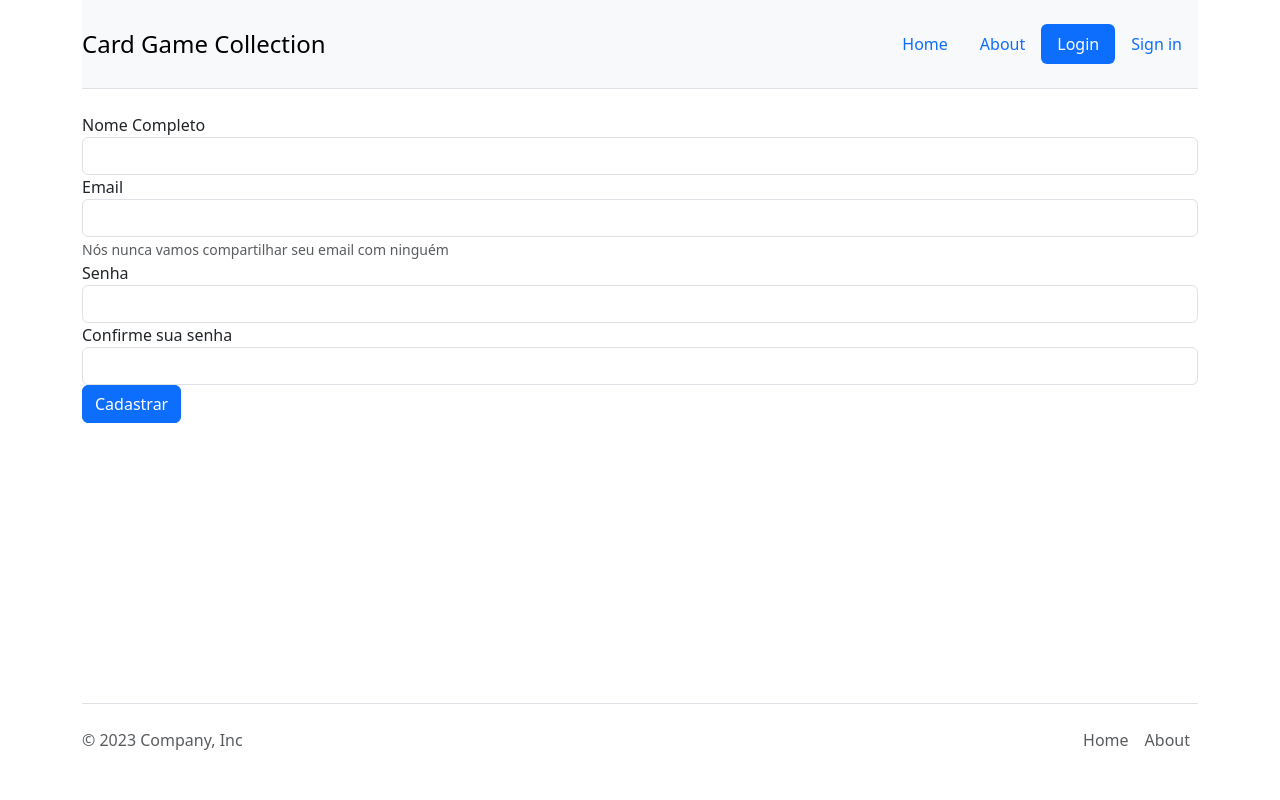
After one commit to Nobre-Lucas/colecao-card-games, a Flask app: page /sign-in in a window 1280 px wide. The commit adds this page. Run offline with Flask 3, Linux system fonts and the light colour scheme; some libraries are stand-ins or nearby versions.

Commit message:
feat: login and sign-in pages

```diff
--- a/app/__init__.py
+++ b/app/__init__.py
@@ -5,4 +5,4 @@ print(__name__)
 app = Flask(__name__)
 
 
-from app.controllers import index
+from app.controllers import index, login, signin
--- a/app/controllers/index.py
+++ b/app/controllers/index.py
@@ -5,4 +5,4 @@ from app import app
 
 @app.route('/')
 def index():
-    return render_template('base.html')
+    return render_template('home.html')
--- /dev/null
+++ b/app/controllers/signin.py
@@ -0,0 +1,7 @@
+from flask import render_template
+
+from app import app
+
+@app.route('/sign-in')
+def signin():
+    return render_template('signin.html')
--- a/app/templates/base.html
+++ b/app/templates/base.html
@@ -3,29 +3,29 @@
 
 <head>
     <meta charset="UTF-8">
-    <meta name="viewport" content="width=device-width, initial-scale=1.0">
+    <meta name="viewport" content="width=device-width, initial-scale=1, shrink-to-fit=no">
 
-    <link rel="stylesheet" href="{{ url_for('static', filename='css/bootstrap.css') }}" />
+    <link rel="stylesheet" href="{{ url_for('static', filename='css/bootstrap.min.css') }}" />
 
-    <title>Card Game Colection</title>
+    <title>Card Game Collection</title>
 </head>
 
 <body>
 
     <!-- Header -->
     <div class="container">
-        <header class="d-flex flex-wrap justify-content-center py-3 mb-4 border-bottom">
+        <header
+            class=" navbar navbar-expand-lg navbar-light bg-light d-flex flex-wrap justify-content-center py-3 mb-4 border-bottom">
             <a href="/"
                 class="d-flex align-items-center mb-3 mb-md-0 me-md-auto link-body-emphasis text-decoration-none">
-                <span class="fs-4">Card Game Colection</span>
+                <span class="fs-4">Card Game Collection</span>
             </a>
 
-            <ul class="nav nav-pills">
-                <li class="nav-item"><a href="#" class="nav-link active" aria-current="page">Home</a></li>
-                <li class="nav-item"><a href="#" class="nav-link">Features</a></li>
-                <li class="nav-item"><a href="#" class="nav-link">Pricing</a></li>
-                <li class="nav-item"><a href="#" class="nav-link">FAQs</a></li>
+            <ul class="nav nav-pills navbar">
+                <li class="nav-item"><a href="#" class="nav-link" aria-current="page">Home</a></li>
                 <li class="nav-item"><a href="#" class="nav-link">About</a></li>
+                <li class="nav-item"><a href="{{ url_for('login') }}" class="nav-link active">Login</a></li>
+                <li class="nav-item"><a href="{{ url_for('signin') }}" class="nav-link">Sign in</a></li>
             </ul>
         </header>
     </div>
@@ -34,20 +34,26 @@
     {% endblock %}
 
     <!-- Footer -->
-    <div class="container">
+    <div class="container fixed-bottom">
         <footer class="d-flex flex-wrap justify-content-between align-items-center py-3 my-4 border-top">
             <p class="col-md-4 mb-0 text-body-secondary">© 2023 Company, Inc</p>
 
-            <ul class="nav col-md-4 justify-content-end">
+            <ul class="nav col-md-4 justify-content-end footer">
                 <li class="nav-item"><a href="#" class="nav-link px-2 text-body-secondary">Home</a></li>
-                <li class="nav-item"><a href="#" class="nav-link px-2 text-body-secondary">Features</a></li>
-                <li class="nav-item"><a href="#" class="nav-link px-2 text-body-secondary">Pricing</a></li>
-                <li class="nav-item"><a href="#" class="nav-link px-2 text-body-secondary">FAQs</a></li>
                 <li class="nav-item"><a href="#" class="nav-link px-2 text-body-secondary">About</a></li>
             </ul>
         </footer>
     </div>
 
+    <script src="https://code.jquery.com/jquery-3.3.1.slim.min.js"
+        integrity="sha384-q8i/X+965DzO0rT7abK41JStQIAqVgRVzpbzo5smXKp4YfRvH+8abtTE1Pi6jizo"
+        crossorigin="anonymous"></script>
+    <script src="https://cdn.jsdelivr.net/npm/popper.js@1.14.3/dist/umd/popper.min.js"
+        integrity="sha384-ZMP7rVo3mIykV+2+9J3UJ46jBk0WLaUAdn689aCwoqbBJiSnjAK/l8WvCWPIPm49"
+        crossorigin="anonymous"></script>
+    <script src="https://cdn.jsdelivr.net/npm/bootstrap@4.1.3/dist/js/bootstrap.min.js"
+        integrity="sha384-ChfqqxuZUCnJSK3+MXmPNIyE6ZbWh2IMqE241rYiqJxyMiZ6OW/JmZQ5stwEULTy"
+        crossorigin="anonymous"></script>
 </body>
 
 </html>
--- /dev/null
+++ b/app/templates/signin.html
@@ -0,0 +1,29 @@
+{% extends "base.html" %}
+
+{% block content %}
+
+<div class="container">
+    <form>
+        <div class="form-group">
+            <label for="InputName">Nome Completo</label>
+            <input type="text" class="form-control" id="InputName">
+        </div>
+        <div class="form-group">
+            <label for="InputEmail">Email</label>
+            <input type="email" class="form-control" id="InputEmail" aria-describedby="emailHelp">
+            <small id="emailHelp" class="form-text text-muted">Nós nunca vamos compartilhar seu email com
+                ninguém</small>
+        </div>
+        <div class="form-group">
+            <label for="InputPassword1">Senha</label>
+            <input type="password" class="form-control" id="InputPassword1">
+        </div>
+        <div class="form-group">
+            <label for="InputPassword2">Confirme sua senha</label>
+            <input type="password" class="form-control" id="InputPassword2">
+        </div>
+        <button type="submit" class="btn btn-primary">Cadastrar</button>
+    </form>
+</div>
+
+{% endblock content %}
```
Also changed, not shown: app/controllers/login.py (+7 -0 lines), app/templates/home.html (added, +9 -0 lines), app/templates/login.html (added, +25 -0 lines).
